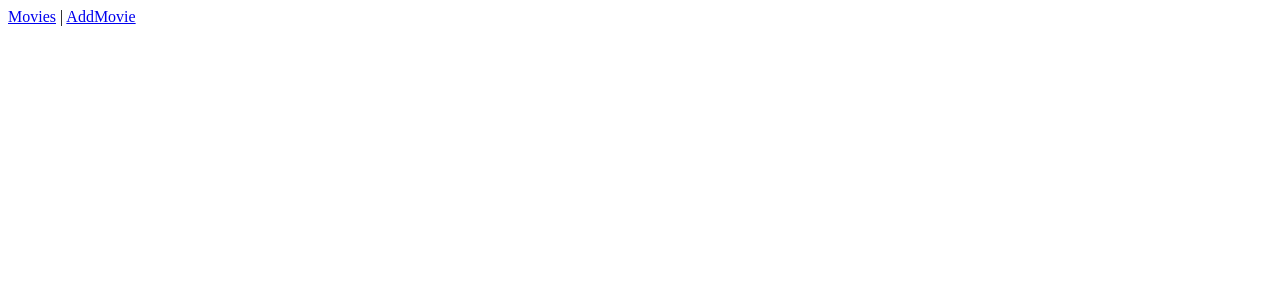
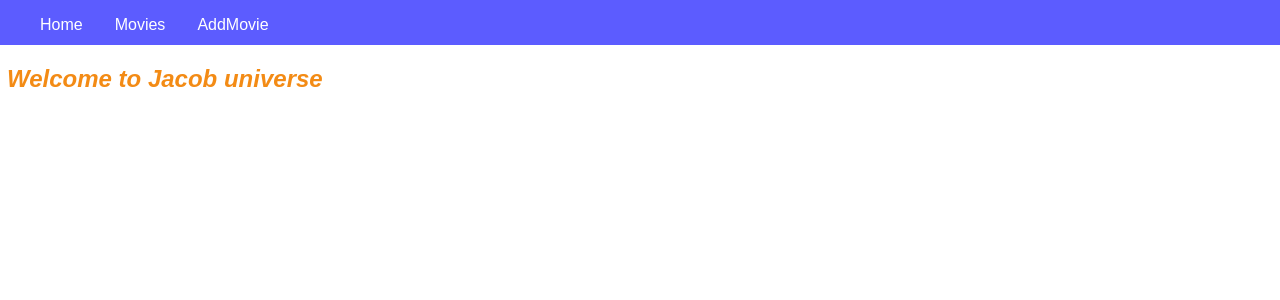
Before and after one commit to Jacobj10-oss/movie-app-task, a React (Vite) app: page /home in a window 1280 px wide. Before the commit this address had no page. Shown: the top 300 px of the page. Built offline with nearby package versions, Linux system fonts and the light colour scheme.

Commit message:
added home page created multiple route

```diff
--- a/src/App.jsx
+++ b/src/App.jsx
@@ -4,6 +4,7 @@ import { Movies } from "./Movies";
 import { Likedislike } from "./Likedislike";
 import { Moviesdata } from "./Moviesdata";
 import { AddMovie } from "./Addmovie";
+import { Home } from "./Home";
 
 
 
@@ -15,14 +16,22 @@ function App() {
     {/* <Moviesdata/> */}
 
 
+    <div className="nav-bar">
 
-    <nav>
-        <Link to="/movies">Movies</Link> | <Link to="/movies/add">AddMovie</Link>
 
-    </nav>
+      <ul>
+        <li><Link to="/home">Home</Link></li>
+
+        <li><Link to="/movies">Movies</Link></li>
+        <li><Link to="/movies/add">AddMovie</Link></li>
+      </ul>
+
+    </div>
+
       <Routes>
       <Route path="movies" element={<Moviesdata/>} />
       <Route path="movies/add" element={<AddMovie/>} />
+      <Route path="home" element={<Home/>} />
     </Routes>
     </>
   )
--- /dev/null
+++ b/src/Home.jsx
@@ -0,0 +1,8 @@
+export function Home () {
+  return (
+    <div className="homepage">
+      <h2>Welcome to Jacob universe</h2>
+
+    </div>
+  );
+}
--- a/src/Movies.jsx
+++ b/src/Movies.jsx
@@ -57,11 +57,8 @@ export function Movies({
         <div className="like-dislike-full-container">
           <Likedislike />
         </div>
-        <div>
+        <div className="edit-delete">
           {editmovie}
-
-        </div>
-        <div>
           {deletemovie}
         </div>
 
--- a/src/index.css
+++ b/src/index.css
@@ -1,3 +1,38 @@
+body{
+    margin: 0px;
+
+}
+
+.nav-bar{
+    background-color: rgb(92, 92, 255);
+    height: 45px;
+}
+
+.nav-bar ul{
+    display: flex;
+    /* justify-content: center; */
+    align-items: center;
+    padding-top: 1rem;
+    gap: 2rem;
+    margin-top: 0px;
+    li{
+        list-style-type: none;
+        a{
+            text-decoration: none;
+            font-family: sans-serif;
+            color: rgb(255, 255, 255);
+        }
+    }
+}
+
+.homepage{
+    font-family: sans-serif;
+    color: rgb(243, 139, 21);
+    padding-left: 7px;
+    font-style: italic;
+}
+
+
 .movies-container{
     width: 19rem;
     /* border: 1px solid gray; */
@@ -30,6 +65,9 @@
 
 }
 
+.edit-delete{
+    display: flex;
+}
 
 .like-dislike-container{
     display: flex;
@@ -70,3 +108,12 @@
         height: 55px;
     }
 }
+
+.movies-container .edit-delete{
+    opacity: 0;
+}
+
+.movies-container:hover .edit-delete{
+    opacity: 1;
+    transition: 0.5s;
+}
```
